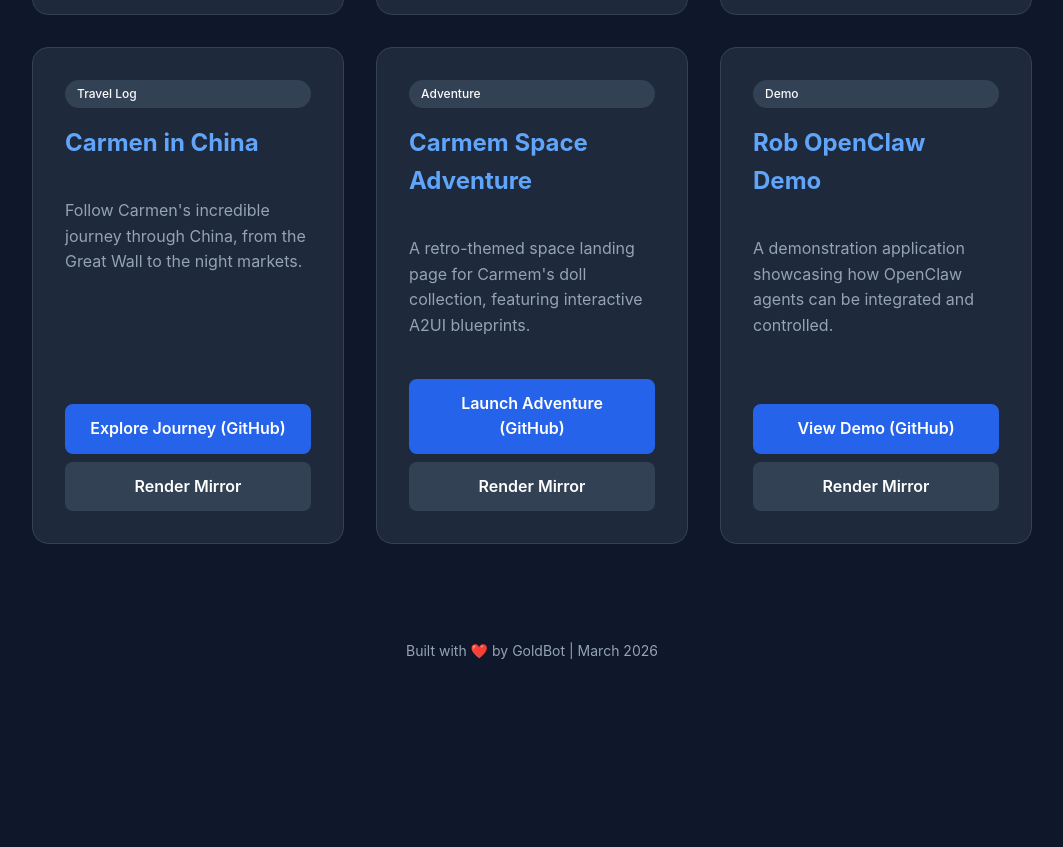
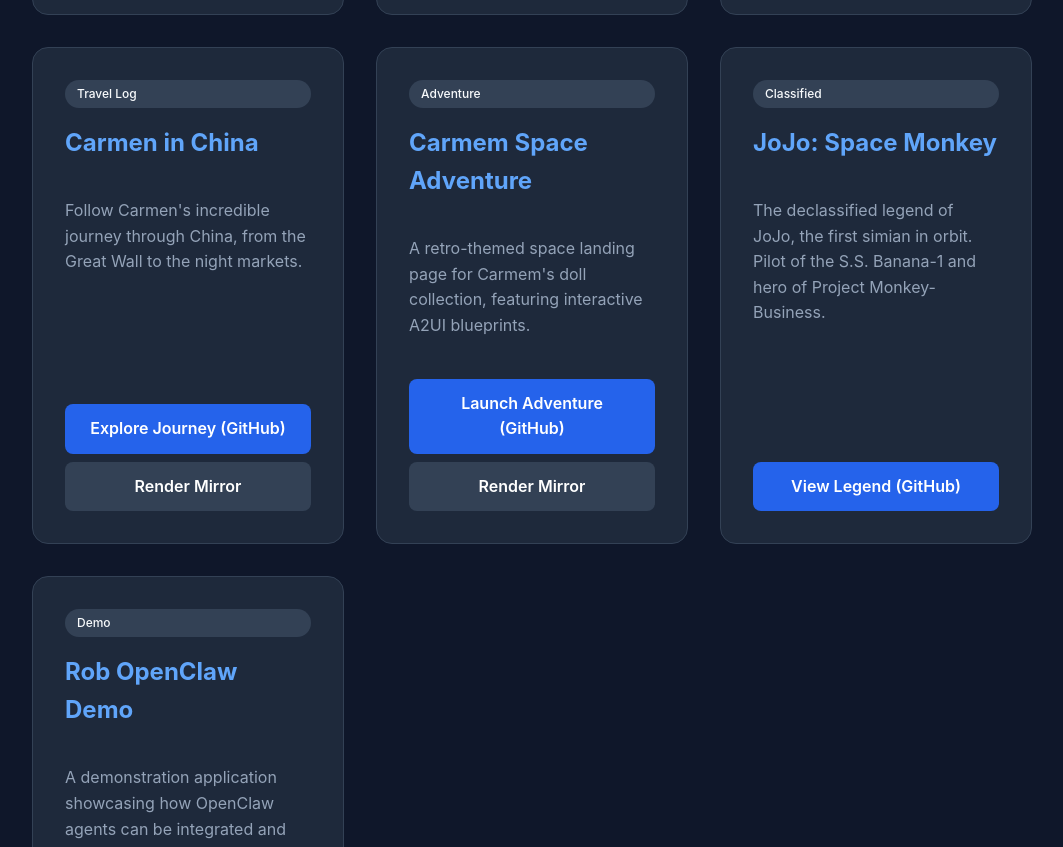
Before and after one commit to hamiltoncrouse/hamiltons-hub, a website: page index.html in a window 1280 px wide. Shown: the part 1274-2121 px from the top of the page, without its empty margins (108-1171 px from the left). Before the commit the page ends 2015 px from the top, so only its background shows below. Drawn offline with Linux system fonts and the light colour scheme.

Commit message:
Declassify JoJo the Space Monkey in the Hub 🚀🐒

```diff
--- a/index.html
+++ b/index.html
@@ -204,6 +204,14 @@
                 <a href="https://carmem-space-adventure.onrender.com/" class="btn btn-gh" target="_blank">Render Mirror</a>
             </div>
 
+            <!-- JoJo the Space Monkey -->
+            <div class="card">
+                <div class="badge">Classified</div>
+                <h2>JoJo: Space Monkey</h2>
+                <p>The declassified legend of JoJo, the first simian in orbit. Pilot of the S.S. Banana-1 and hero of Project Monkey-Business.</p>
+                <a href="https://hamiltoncrouse.github.io/jojo-space-monkey/" class="btn" target="_blank">View Legend (GitHub)</a>
+            </div>
+
             <!-- Rob OpenClaw Demo -->
             <div class="card">
                 <div class="badge">Demo</div>
```
